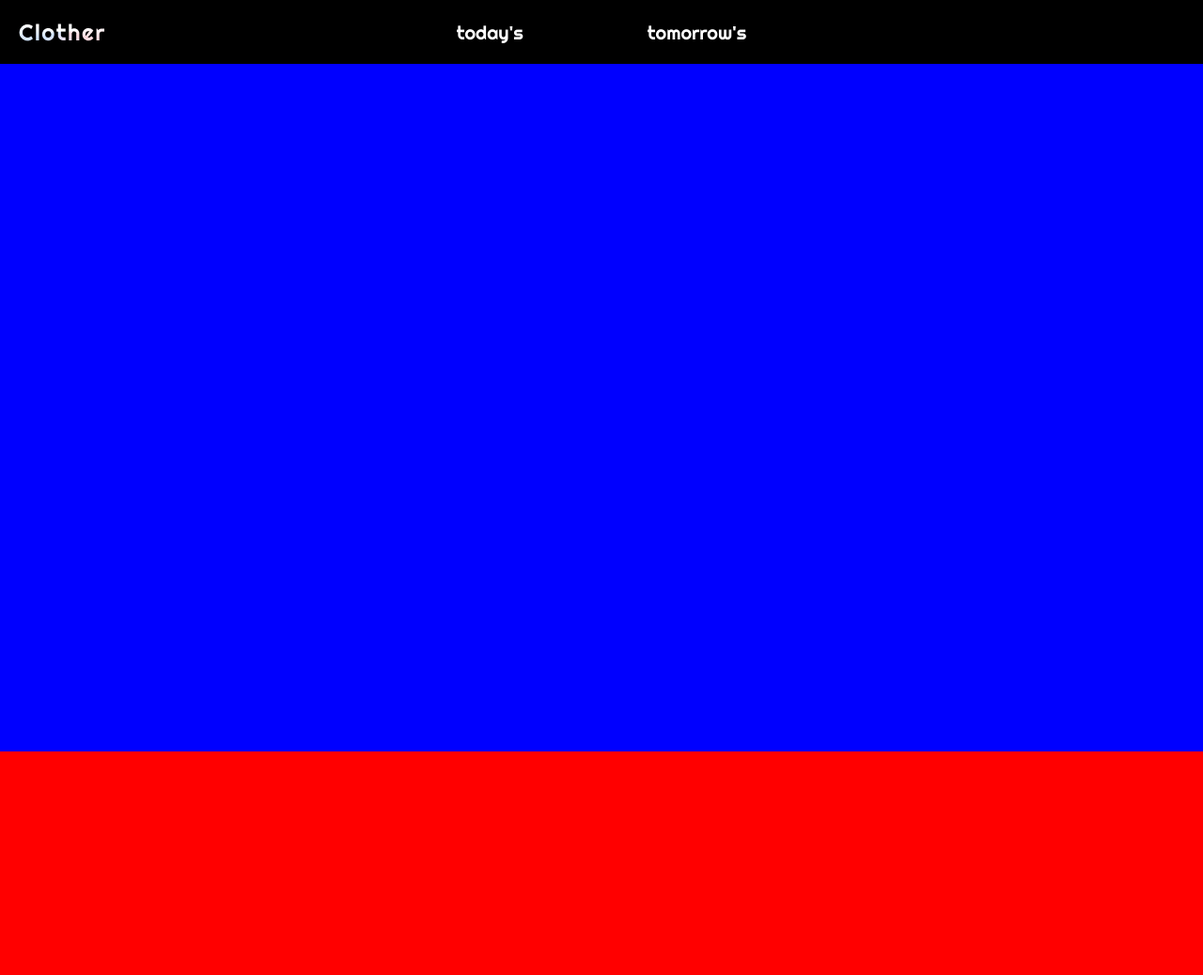
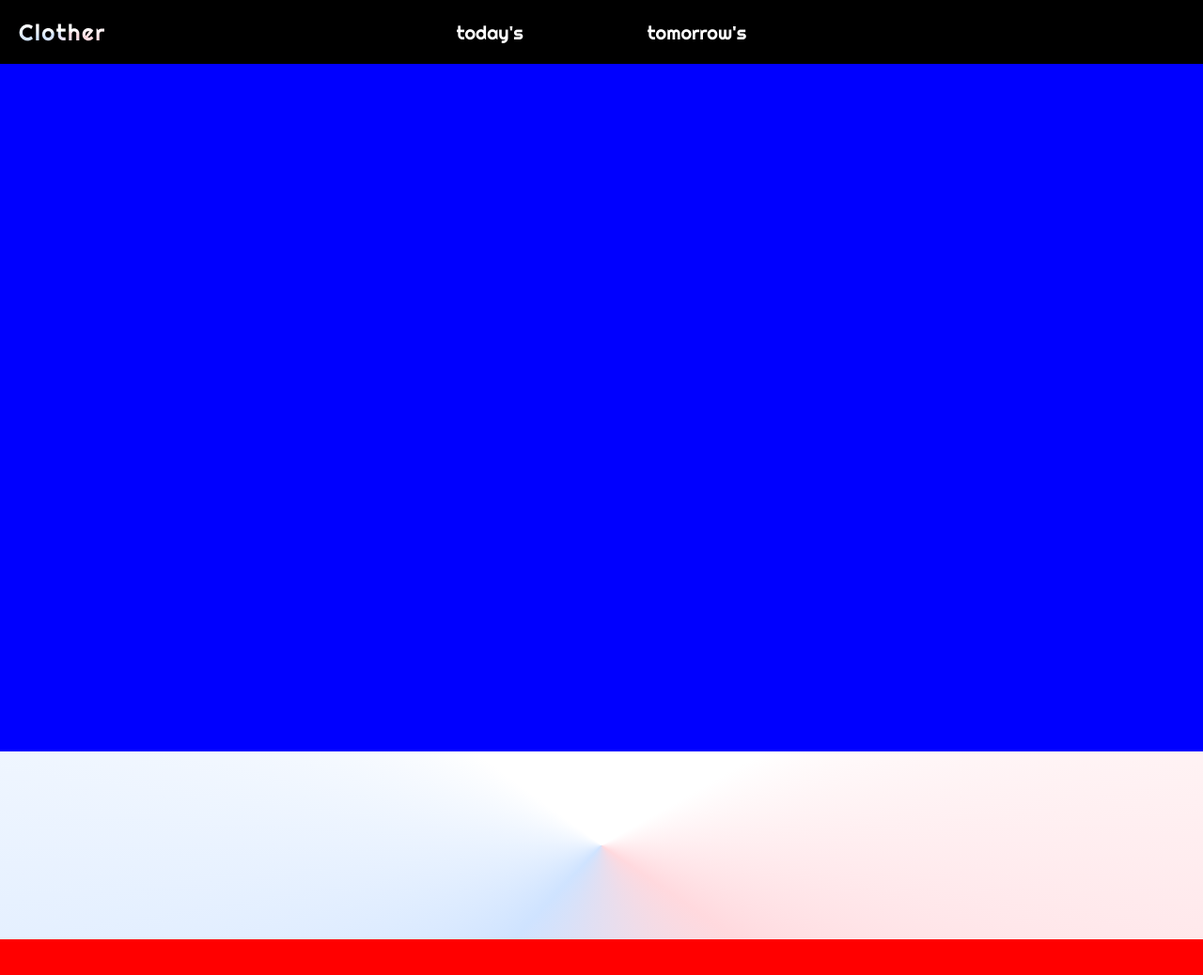
Before and after one commit to SonSuBin129/Clother-FE, a website built with Vite: page main.html in a window 1280 px wide. Shown: the top 1038 px of the page at 94% size. Built offline with nearby package versions, Linux system fonts and the light colour scheme.

Commit message:
feat: 사용자 인사멘트 추가

```diff
--- a/main.html
+++ b/main.html
@@ -13,13 +13,16 @@
     <title>Clother-Main</title>
     <link href="./src/css/style.css" rel="stylesheet" type="text/css" />
     <link href="./src/css/main.css" rel="stylesheet" type="text/css" />
+    <link href="./src/css/mainCodimap.css" rel="stylesheet" type="text/css" />
   </head>
   <body>
     <div id="app">
       <div id="navbar"></div>
       <div id="contents">
         <div id="weather"></div>
-        <div id="codimap"></div>
+        <div id="codimap">
+          <div id="sayUser"></div>
+        </div>
         <div id="codishop"></div>
       </div>
 
--- /dev/null
+++ b/src/css/mainCodimap.css
@@ -0,0 +1,20 @@
+#sayUser {
+  height: 200px;
+
+  background: conic-gradient(
+    from 60deg at 50% 50%,
+    #ffffff 0deg,
+    #ffd9de 64.8deg,
+    #cfe3ff 163.1deg,
+    #ffffff 246.39deg,
+    #ffffff 360deg
+  );
+
+  font-family: "Inter", sans-serif;
+  font-weight: bold;
+  font-size: 30px;
+
+  display: flex;
+  justify-content: center;
+  align-items: center;
+}
--- a/src/js/main.js
+++ b/src/js/main.js
@@ -0,0 +1,8 @@
+document.addEventListener("DOMContentLoaded", function () {
+  const userName = localStorage.getItem("name");
+  const sayUserElement = document.querySelector("#sayUser");
+
+  if (userName && sayUserElement) {
+    sayUserElement.textContent = `Hello, ${userName}!`; // 사용자 환영 메시지 설정
+  }
+});
```
